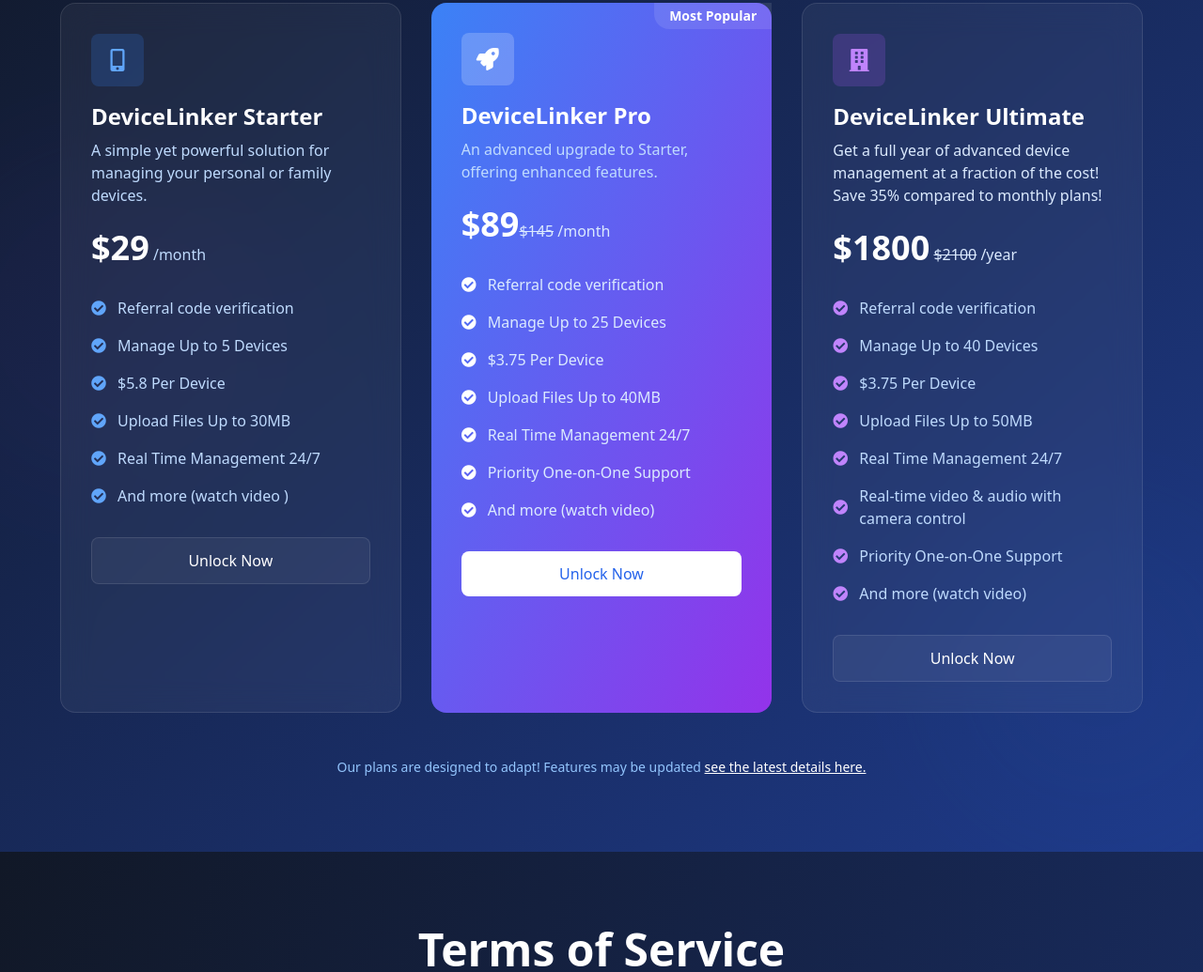
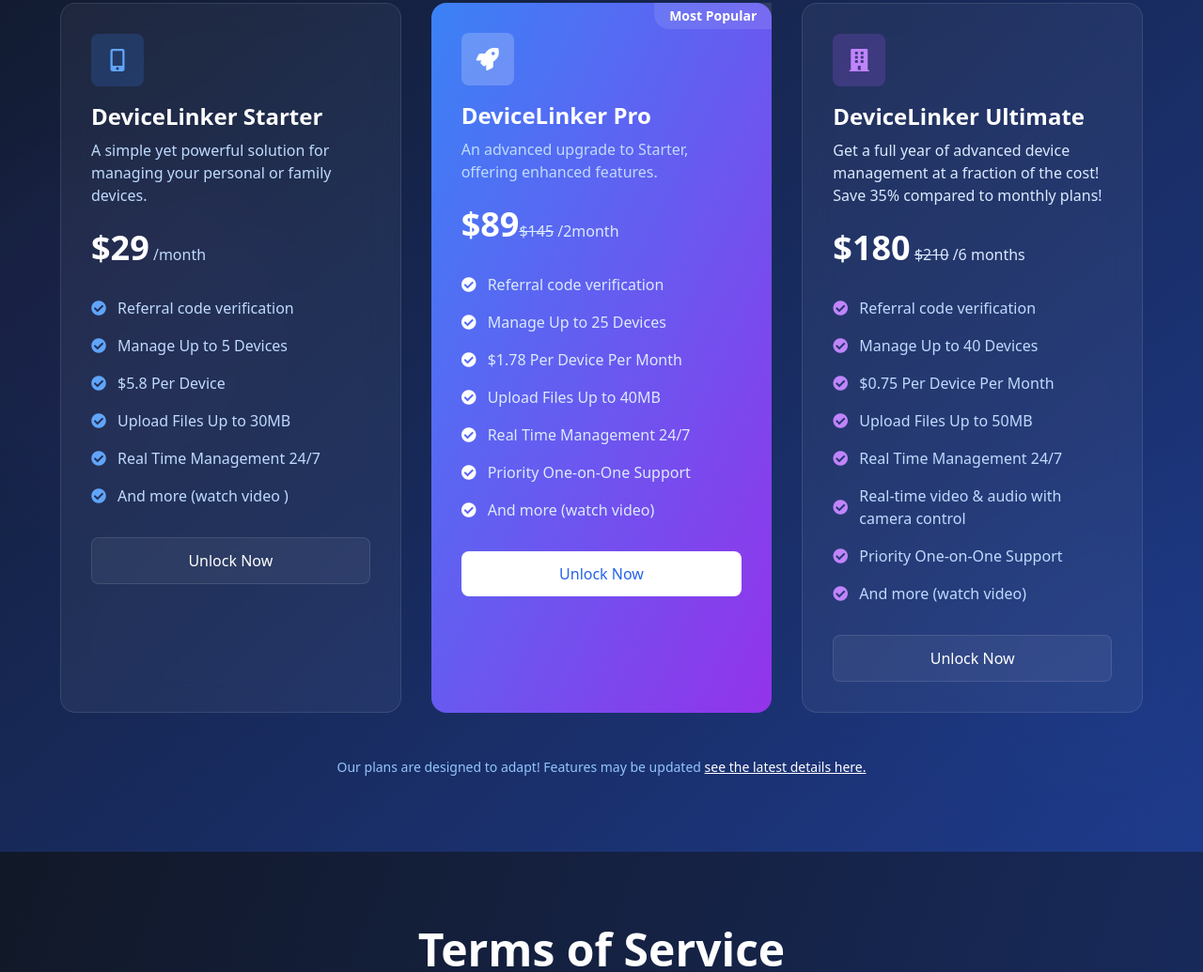
Before and after one commit to abrarhussainbeigh/DL, a plain HTML site: page index.html in a window 1280 px wide. Shown: the part 1977-3012 px from the top of the page at 94% size. Drawn offline with nearby package versions, Linux system fonts and the light colour scheme.

Commit message:
Update index.html

```diff
--- a/index.html
+++ b/index.html
@@ -298,7 +298,7 @@
                 </div>
                 <div class="mb-8">
                     <span class="text-4xl font-bold text-white">$89</span><span class="text-blue-100"><s>$145</s></span>
-                    <span class="text-blue-100">/month</span>
+                    <span class="text-blue-100">/2month</span>
                 </div>
                 <ul class="space-y-4 mb-8">
                     <li class="flex items-center text-blue-100">
@@ -311,7 +311,7 @@
                     </li>
                     <li class="flex items-center text-blue-100">
                         <i class="fas fa-check-circle text-white mr-3"></i>
-                        $3.75 Per Device
+                        $1.78 Per Device Per Month
                     </li>
                     <li class="flex items-center text-blue-100">
                         <i class="fas fa-check-circle text-white mr-3"></i>
@@ -346,9 +346,9 @@
                     <p class="text-blue-100">Get a full year of advanced device management at a fraction of the cost! Save 35% compared to monthly plans! </p>
                 </div>
                 <div class="mb-8">
-                    <span class="text-4xl font-bold text-white">$1800</span>
-                    <span class="text-blue-100"><s>$2100</s></span>
-                    <span class="text-blue-100">/year</span>
+                    <span class="text-4xl font-bold text-white">$180</span>
+                    <span class="text-blue-100"><s>$210</s></span>
+                    <span class="text-blue-100">/6 months</span>
                 </div>
                 <ul class="space-y-4 mb-8">
                     <li class="flex items-center text-blue-200">
@@ -361,7 +361,7 @@
                     </li>
                      <li class="flex items-center text-blue-200">
                         <i class="fas fa-check-circle text-purple-400 mr-3"></i>
-                        $3.75 Per Device
+                        $0.75 Per Device Per Month
                     </li>
                     <li class="flex items-center text-blue-200">
                         <i class="fas fa-check-circle text-purple-400 mr-3"></i>
```
